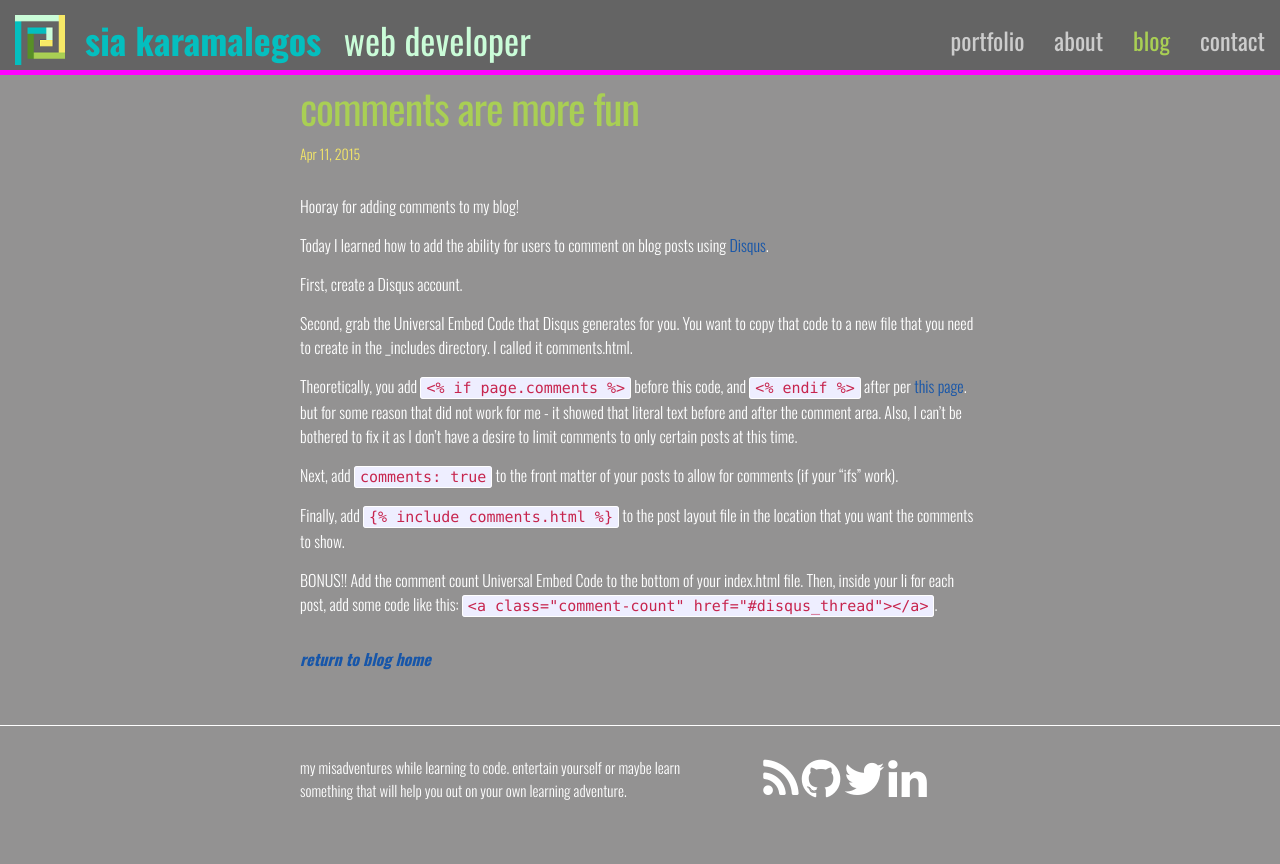
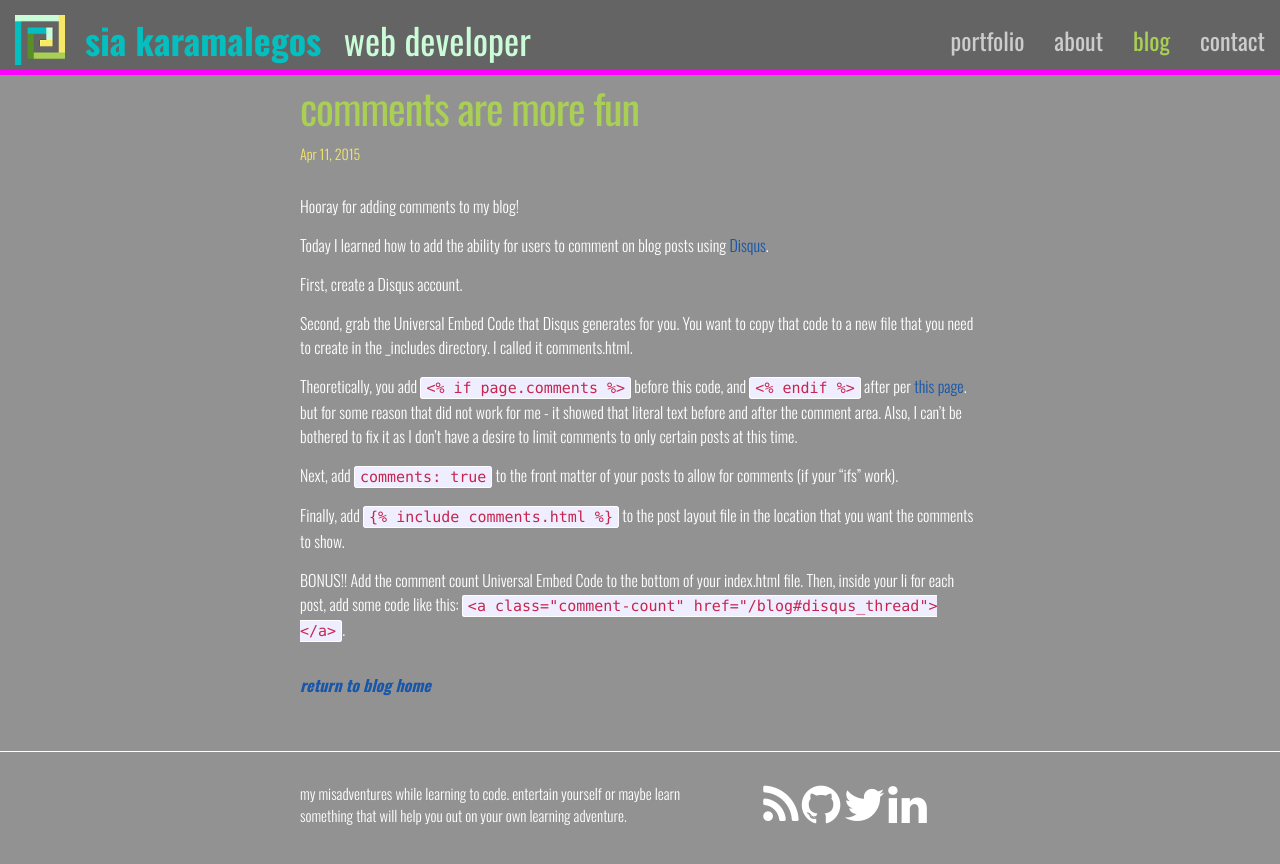
Before and after one commit to siakaramalegos/blog, a Jekyll site: the page built from _posts/2015-04-11-comments-are-more-fun.markdown, in a window 1280 px wide. Shown: the top 864 px of the page. Built offline with Jekyll 4.4.1, drawn with Linux system fonts in a browser that asks for light colours; nearby versions of some CDN libraries; comment, search, counter and statistics services are not loaded; some of the changed lines change nothing that is shown.

Commit message:
Updated post with instructions about prepending baseurl

```diff
--- a/_posts/2015-04-11-comments-are-more-fun.markdown
+++ b/_posts/2015-04-11-comments-are-more-fun.markdown
@@ -20,4 +20,4 @@ Next, add `comments: true` to the front matter of your posts to allow for commen
 Finally, add `{% raw %}{% include comments.html %}{% endraw %}` to the post layout file in the location that you want the comments to show.
 
 BONUS!!  Add the comment count Universal Embed Code to the bottom of your index.html file.  Then, inside your li for each post, add some code like this:
-`<a class="comment-count" href="{{ post.url }}#disqus_thread"></a>`.
+`<a class="comment-count" href="{{ post.url | prepend: site.baseurl }}#disqus_thread"></a>`.
```
